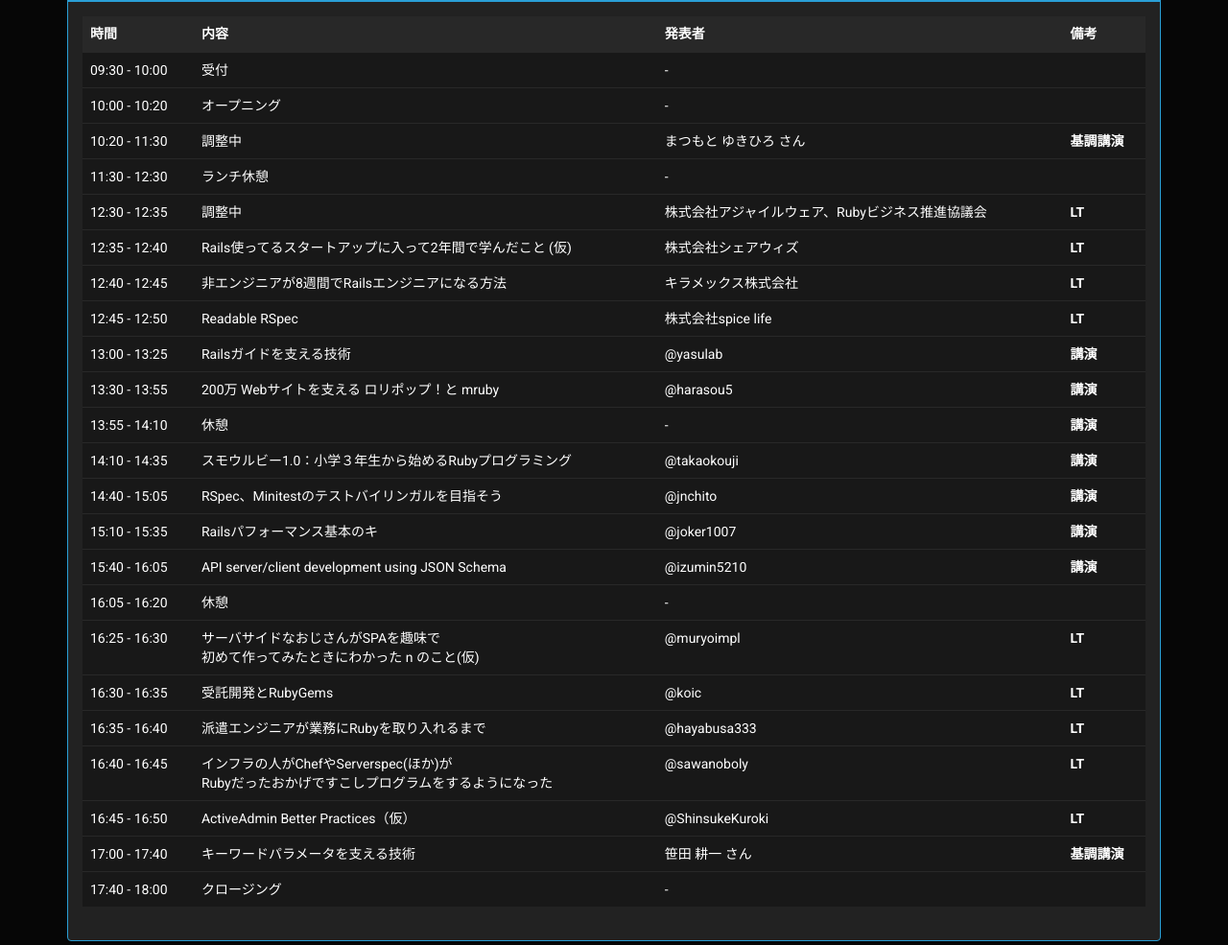
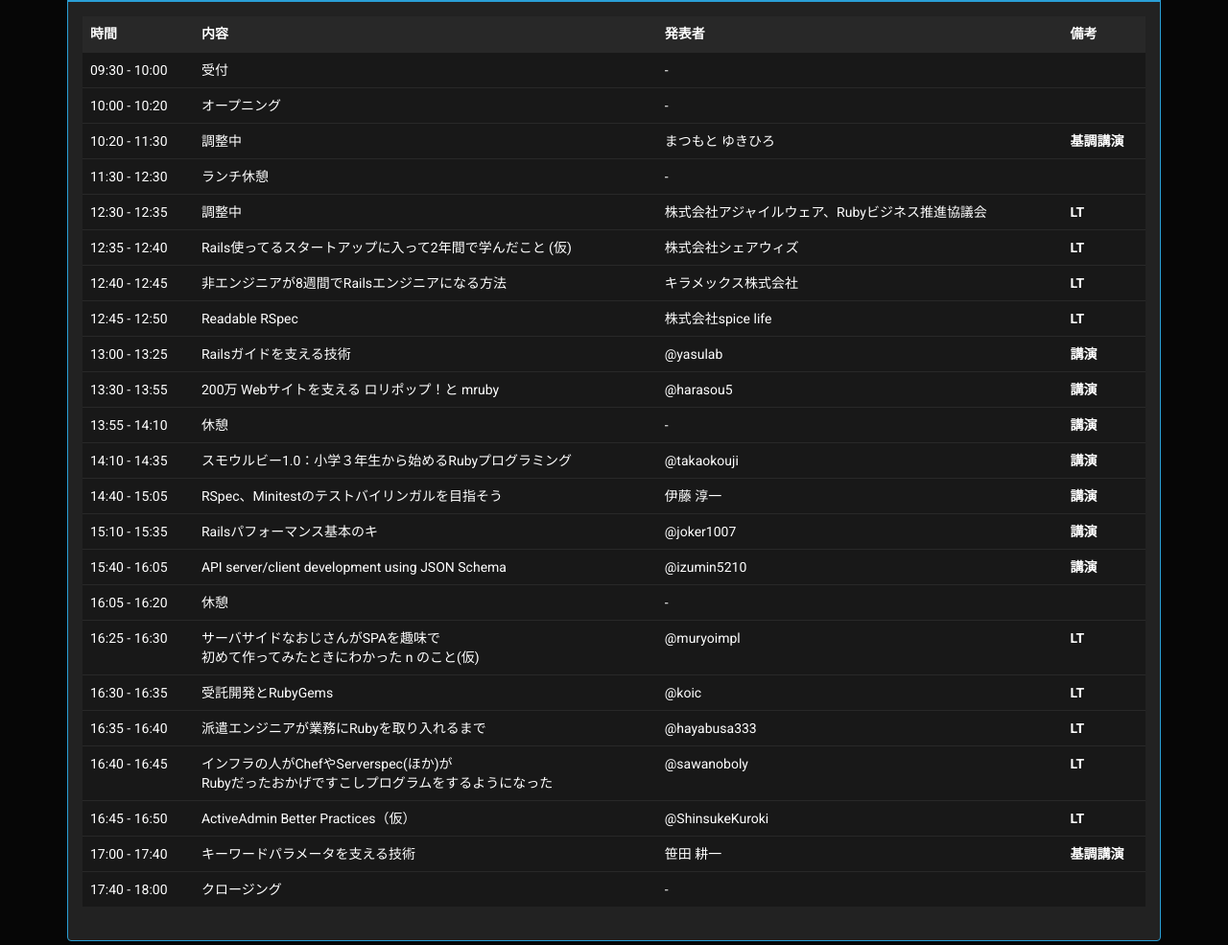
Before and after one commit to rubykansai/kansai06, a Jekyll site: the page built from index.html, in a window 1280 px wide and 1400 px high, scrolled down 1306 px. Shown: the part 121-1106 px from the top of the window at 96% size. Built offline with Jekyll 4.4.1, drawn with Linux system fonts in a browser that asks for light colours; nearby versions of some CDN libraries.

```diff
--- a/index.html
+++ b/index.html
@@ -82,7 +82,7 @@ title:  Overview
             <tr>
               <td>10:20 - 11:30</td>
               <td>調整中</td>
-              <td>まつもと ゆきひろ さん</td>
+              <td>まつもと ゆきひろ</td>
               <th>基調講演</th>
             </tr>
             <tr>
@@ -142,7 +142,7 @@ title:  Overview
             <tr>
               <td>14:40 - 15:05</td>
               <td>RSpec、Minitestのテストバイリンガルを目指そう</td>
-              <td>@jnchito</td>
+              <td>伊藤 淳一</td>
               <th>講演</th>
             </tr>
             <tr>
@@ -196,7 +196,7 @@ title:  Overview
             <tr>
               <td>17:00 - 17:40</td>
               <td>キーワードパラメータを支える技術</td>
-              <td>笹田 耕一 さん</td>
+              <td>笹田 耕一</td>
               <th>基調講演</th>
             </tr>
             <tr>
```
Also changed, not shown: speakers/index.html (+4 -4 lines).
